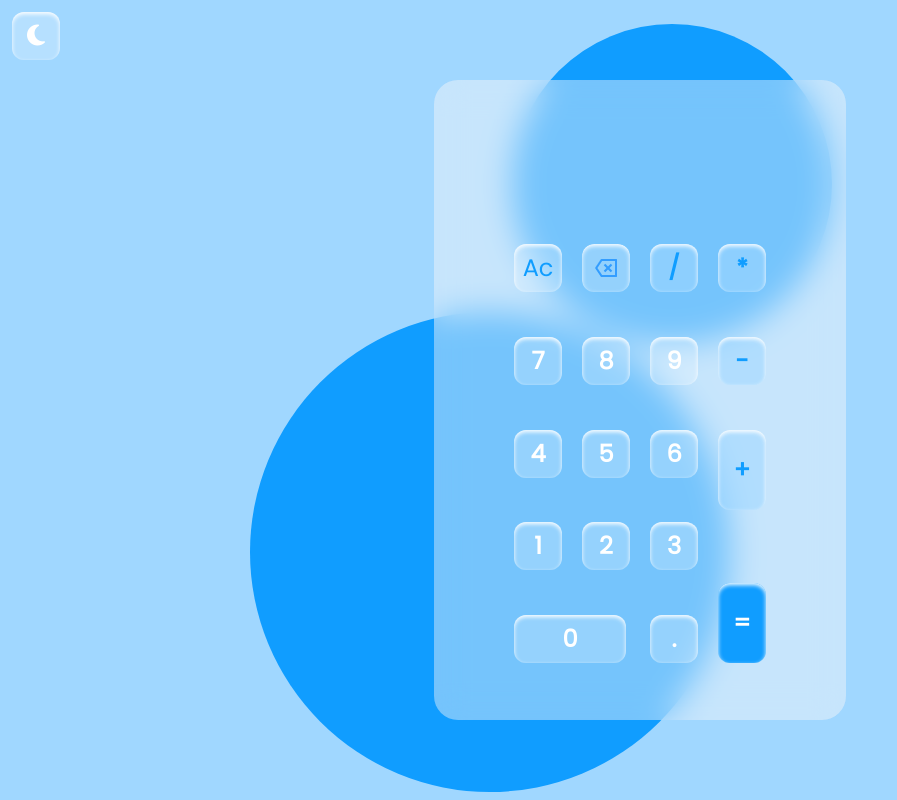
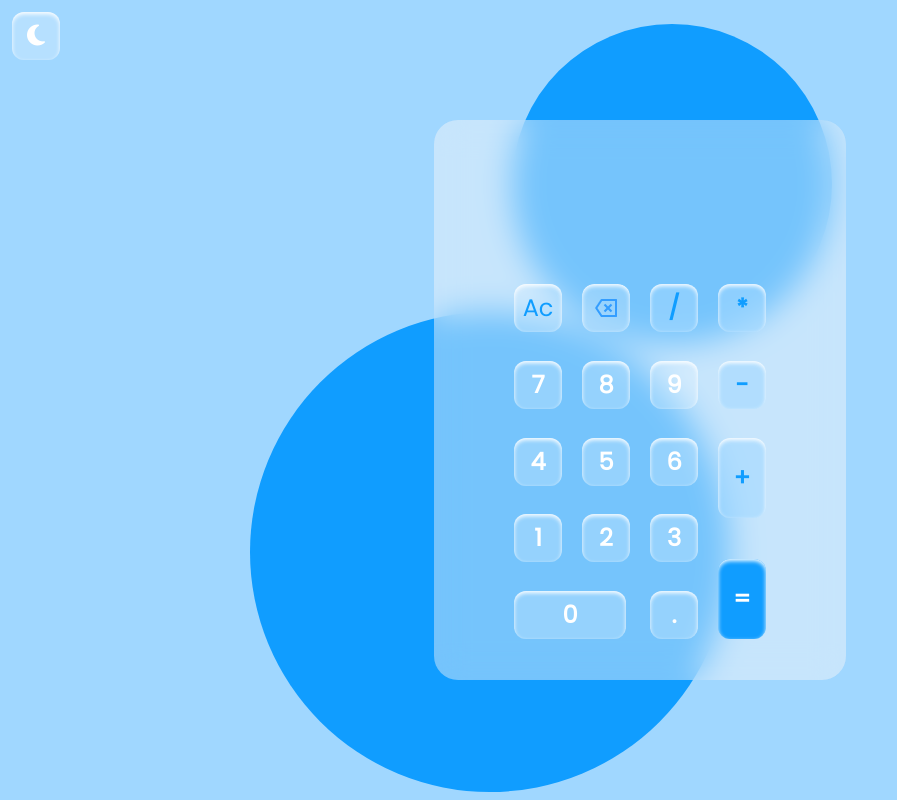
Before and after one commit to Arfa-Zia/calculator-app, a website: page index.html in a window 1280 px wide. Shown: the whole page, without its empty margins (0-897 px from the left). Drawn offline with Linux system fonts and the light colour scheme.

Commit message:
Change height

```diff
--- a/index.html
+++ b/index.html
@@ -18,7 +18,7 @@
 
       <div class="rounded-[50%]  bg-shade-2 dark:bg-shade-3 z-10 size-[30vw] md:size-[20vw] lg:size-[40vh] hidden md:block absolute right-[10vw] top-[5vh] md:top-[10vh] md:right-[20%] lg:right-[35%] lg:top-[3%]  "></div>
 
-    <div class="flex flex-col px-3 relative rounded-3xl z-30 bg-[rgba(250,248,248,0.43)] dark:bg-[#000000d0] backdrop-blur-lg justify-center items-center m-5 h-[80vh] w-[300px] md:w-auto">
+    <div class="flex flex-col px-3 relative rounded-3xl z-30 bg-[rgba(250,248,248,0.43)] dark:bg-[#000000d0] backdrop-blur-lg justify-center items-center m-5 h-[70vh] w-[300px] md:w-auto">
         <div >
             <input id="input" class="w-full h-20 bg-inherit focus:outline-none px-5 py-0 pt-6 text-right text-lg text-gray-600 dark:text-gray-300" type="text">
             <div id="output" class="w-full h-16 px-5 text-right text-3xl mb-5 dark:text-white">
```
Also changed, not shown: output.css.
